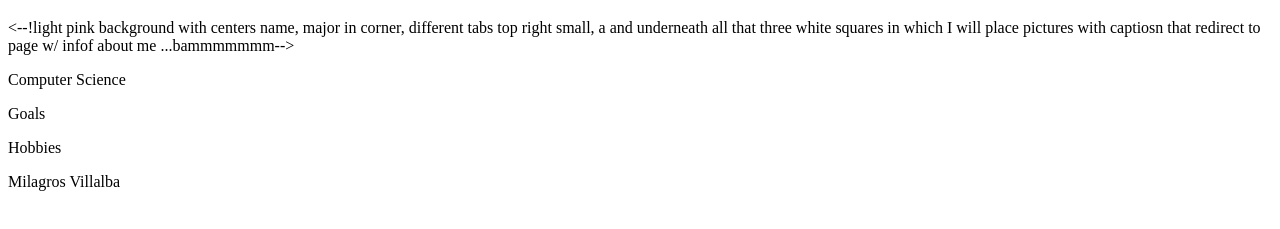
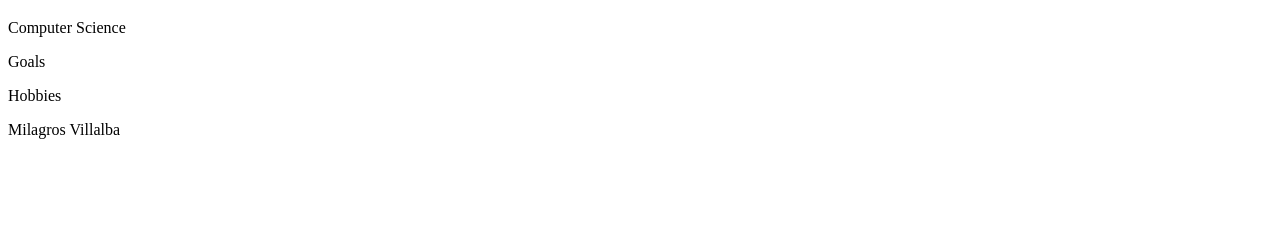
Before and after one commit to Mily-CS57/Mily.github.io, a plain HTML site: page index.html in a window 1280 px wide. Shown: the part 61-290 px from the top of the page. Drawn offline with Linux system fonts and the light colour scheme.

Commit message:
Update index.html

```diff
--- a/index.html
+++ b/index.html
@@ -2,9 +2,6 @@
 <html>
   <body>
     <h1> MY FIRST WEBPAGE</h1>
-    <--!light pink background with centers name, major in corner, different tabs top right small, a
-      and underneath all that three white squares in which I will place pictures
-      with captiosn that redirect to page w/ infof about me ...bammmmmmm-->
       <div class = "topbar">
           <p>Computer Science</p>
           <p>Goals</p>
```
